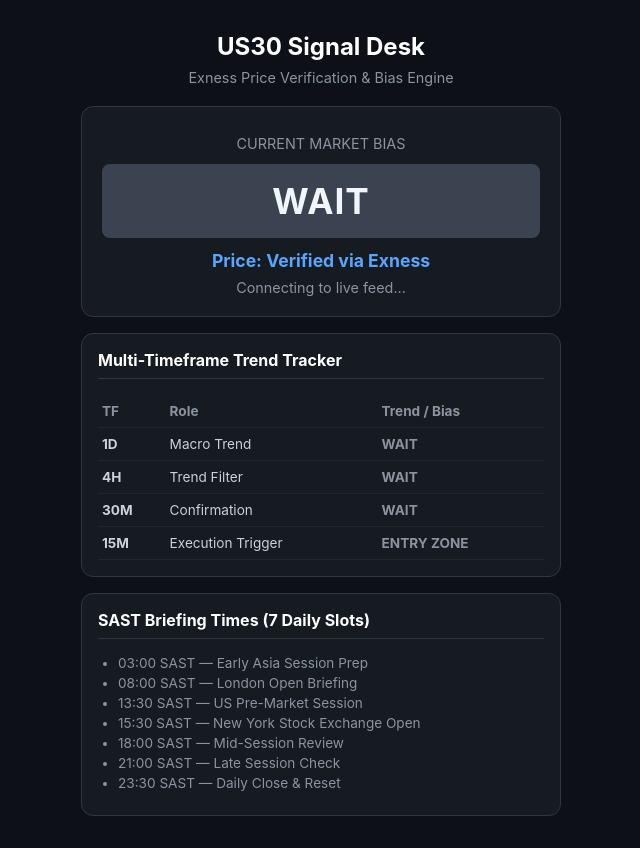
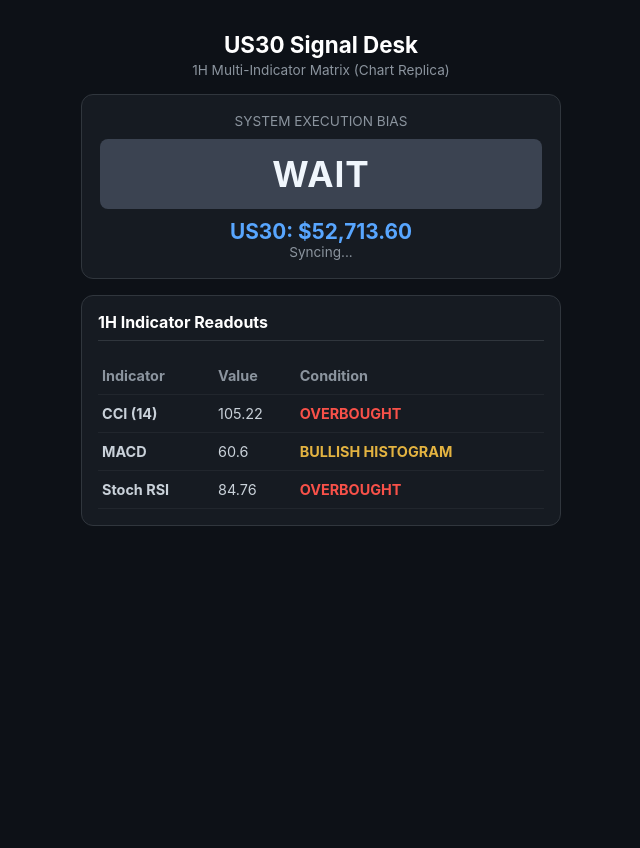
Before and after one commit to veosssp-netizen/Veos-trading-bot, a plain HTML site: page index.html in a window 1280 px wide. Shown: the whole page, without its empty margins (319-959 px from the left). After the commit the page ends 800 px from the top, so only its background shows below. Drawn offline with Linux system fonts and the light colour scheme; no server answers.

Commit message:
Update title and improve layout in index.html

```diff
--- a/index.html
+++ b/index.html
@@ -3,7 +3,7 @@
 <head>
     <meta charset="UTF-8">
     <meta name="viewport" content="width=device-width, initial-scale=1.0">
-    <title>US30 Signal Desk</title>
+    <title>US30 Signal Desk (1H Technicals)</title>
     <style>
         body {
             font-family: -apple-system, BlinkMacSystemFont, "Segoe UI", Roboto, sans-serif;
@@ -15,170 +15,111 @@
             flex-direction: column;
             align-items: center;
         }
-        .container {
-            width: 100%;
-            max-width: 480px;
-        }
-        header {
-            text-align: center;
-            margin-bottom: 20px;
-        }
-        h1 {
-            font-size: 1.5rem;
-            color: #ffffff;
-            margin-bottom: 4px;
-        }
+        .container { width: 100%; max-width: 480px; }
+        header { text-align: center; margin-bottom: 16px; }
+        h1 { font-size: 1.4rem; color: #ffffff; margin-bottom: 4px; }
+        .details { font-size: 0.85rem; color: #8b949e; }
         .status-card {
-            background: #161b22;
-            border: 1px solid #30363d;
-            border-radius: 12px;
-            padding: 20px;
-            text-align: center;
-            margin-bottom: 16px;
+            background: #161b22; border: 1px solid #30363d; border-radius: 12px;
+            padding: 18px; text-align: center; margin-bottom: 16px;
         }
         .signal-box {
-            font-size: 2.2rem;
-            font-weight: bold;
-            padding: 16px;
-            border-radius: 8px;
-            margin: 12px 0;
-            letter-spacing: 1px;
+            font-size: 2.2rem; font-weight: bold; padding: 14px;
+            border-radius: 8px; margin: 10px 0; letter-spacing: 1px;
         }
         .wait { background-color: #3b4351; color: #f0f6fc; }
         .buy-bias { background-color: #238636; color: #ffffff; }
         .sell-bias { background-color: #da3633; color: #ffffff; }
-        .details {
-            font-size: 0.9rem;
-            color: #8b949e;
-            margin-top: 8px;
+        .price-tag { font-size: 1.3rem; color: #58a6ff; font-weight: bold; margin-top: 4px; }
+
+        .indicator-card {
+            background: #161b22; border: 1px solid #30363d; border-radius: 12px;
+            padding: 16px; margin-bottom: 16px;
         }
-        .price-tag {
-            font-size: 1.1rem;
-            color: #58a6ff;
-            font-weight: bold;
-            margin-top: 4px;
+        .indicator-card h3 {
+            margin-top: 0; font-size: 1rem; color: #ffffff;
+            border-bottom: 1px solid #30363d; padding-bottom: 8px;
         }
-        .tracker-card, .schedule-card {
-            background: #161b22;
-            border: 1px solid #30363d;
-            border-radius: 12px;
-            padding: 16px;
-            margin-bottom: 16px;
-        }
-        .tracker-card h3, .schedule-card h3 {
-            margin-top: 0;
-            font-size: 1rem;
-            color: #ffffff;
-            border-bottom: 1px solid #30363d;
-            padding-bottom: 8px;
-        }
-        table {
-            width: 100%;
-            border-collapse: collapse;
-            font-size: 0.85rem;
-            margin-top: 8px;
-        }
-        th, td {
-            text-align: left;
-            padding: 8px 4px;
-            border-bottom: 1px solid #21262d;
-        }
+        table { width: 100%; border-collapse: collapse; font-size: 0.9rem; margin-top: 8px; }
+        th, td { text-align: left; padding: 10px 4px; border-bottom: 1px solid #21262d; }
         th { color: #8b949e; }
-        .tag-buy { color: #3fb950; font-weight: bold; }
-        .tag-sell { color: #f85149; font-weight: bold; }
-        .tag-wait { color: #8b949e; font-weight: bold; }
-        ul {
-            padding-left: 20px;
-            margin: 8px 0;
-            font-size: 0.85rem;
-            color: #8b949e;
-        }
-        li { margin-bottom: 4px; }
+        .val-overbought { color: #f85149; font-weight: bold; }
+        .val-oversold { color: #3fb950; font-weight: bold; }
+        .val-neutral { color: #e3b341; font-weight: bold; }
     </style>
 </head>
 <body>
     <div class="container">
         <header>
             <h1>US30 Signal Desk</h1>
-            <div class="details">Exness Price Verification & Bias Engine</div>
+            <div class="details">1H Multi-Indicator Matrix (Chart Replica)</div>
         </header>
 
         <div class="status-card">
-            <div class="details">CURRENT MARKET BIAS</div>
+            <div class="details">SYSTEM EXECUTION BIAS</div>
             <div id="signalDisplay" class="signal-box wait">WAIT</div>
-            <div id="priceDisplay" class="price-tag">Price: Verified via Exness</div>
-            <div id="lastUpdated" class="details">Connecting to live feed...</div>
+            <div id="priceDisplay" class="price-tag">US30: $52,713.60</div>
+            <div id="lastUpdated" class="details">Syncing...</div>
         </div>
 
-        <!-- Multi-Timeframe Alignment Tracker -->
-        <div class="tracker-card">
-            <h3>Multi-Timeframe Trend Tracker</h3>
+        <div class="indicator-card">
+            <h3>1H Indicator Readouts</h3>
             <table>
                 <thead>
-                    <tr>
-                        <th>TF</th>
-                        <th>Role</th>
-                        <th>Trend / Bias</th>
-                    </tr>
+                    <tr><th>Indicator</th><th>Value</th><th>Condition</th></tr>
                 </thead>
                 <tbody>
                     <tr>
-                        <td><strong>1D</strong></td>
-                        <td>Macro Trend</td>
-                        <td id="tf1d" class="tag-wait">WAIT</td>
+                        <td><strong>CCI (14)</strong></td>
+                        <td id="cciVal">105.22</td>
+                        <td id="cciStatus" class="val-overbought">OVERBOUGHT</td>
                     </tr>
                     <tr>
-                        <td><strong>4H</strong></td>
-                        <td>Trend Filter</td>
-                        <td id="tf4h" class="tag-wait">WAIT</td>
+                        <td><strong>MACD</strong></td>
+                        <td id="macdVal">60.6</td>
+                        <td id="macdStatus" class="val-neutral">BULLISH HISTOGRAM</td>
                     </tr>
                     <tr>
-                        <td><strong>30M</strong></td>
-                        <td>Confirmation</td>
-                        <td id="tf30m" class="tag-wait">WAIT</td>
-                    </tr>
-                    <tr>
-                        <td><strong>15M</strong></td>
-                        <td>Execution Trigger</td>
-                        <td id="tf15m" class="tag-wait">ENTRY ZONE</td>
+                        <td><strong>Stoch RSI</strong></td>
+                        <td id="stochVal">84.76</td>
+                        <td id="stochStatus" class="val-overbought">OVERBOUGHT</td>
                     </tr>
                 </tbody>
             </table>
         </div>
-
-        <div class="schedule-card">
-            <h3>SAST Briefing Times (7 Daily Slots)</h3>
-            <ul>
-                <li>03:00 SAST — Early Asia Session Prep</li>
-                <li>08:00 SAST — London Open Briefing</li>
-                <li>13:30 SAST — US Pre-Market Session</li>
-                <li>15:30 SAST — New York Stock Exchange Open</li>
-                <li>18:00 SAST — Mid-Session Review</li>
-                <li>21:00 SAST — Late Session Check</li>
-                <li>23:30 SAST — Daily Close & Reset</li>
-            </ul>
-        </div>
     </div>
 
     <script>
-        async function fetchLatestSignal() {
+        async function fetchTrackerState() {
             try {
                 const response = await fetch('/api/webhook');
                 const data = await response.json();
 
                 const signalBox = document.getElementById('signalDisplay');
+                const priceDisplay = document.getElementById('priceDisplay');
                 const lastUpdated = document.getElementById('lastUpdated');
 
-                signalBox.className = 'signal-box wait';
-                signalBox.innerText = 'WAIT';
-                lastUpdated.innerText = 'Last checked: ' + new Date().toLocaleTimeString();
+                const bias = data.overallBias || 'WAIT';
+                signalBox.className = 'signal-box ' + (bias === 'BUY' ? 'buy-bias' : bias === 'SELL' ? 'sell-bias' : 'wait');
+                signalBox.innerText = bias;
+
+                priceDisplay.innerText = 'US30: $' + (data.lastPrice || '52,713.60');
+                lastUpdated.innerText = 'Synced: ' + new Date(data.lastUpdated).toLocaleTimeString();
+
+                document.getElementById('cciVal').innerText = data.cci || '105.22';
+                document.getElementById('cciStatus').innerText = data.cciStatus || 'OVERBOUGHT';
+
+                document.getElementById('macdVal').innerText = data.macd || '60.6';
+
+                document.getElementById('stochVal').innerText = data.stochRsi || '84.76';
+                document.getElementById('stochStatus').innerText = data.stochRsiStatus || 'OVERBOUGHT';
             } catch (e) {
-                console.error("Error fetching feed:", e);
+                console.error("Sync error:", e);
             }
         }
 
-        fetchLatestSignal();
-        setInterval(fetchLatestSignal, 10000);
+        fetchTrackerState();
+        setInterval(fetchTrackerState, 5000);
     </script>
 </body>
-</html>
+    </html>
```
